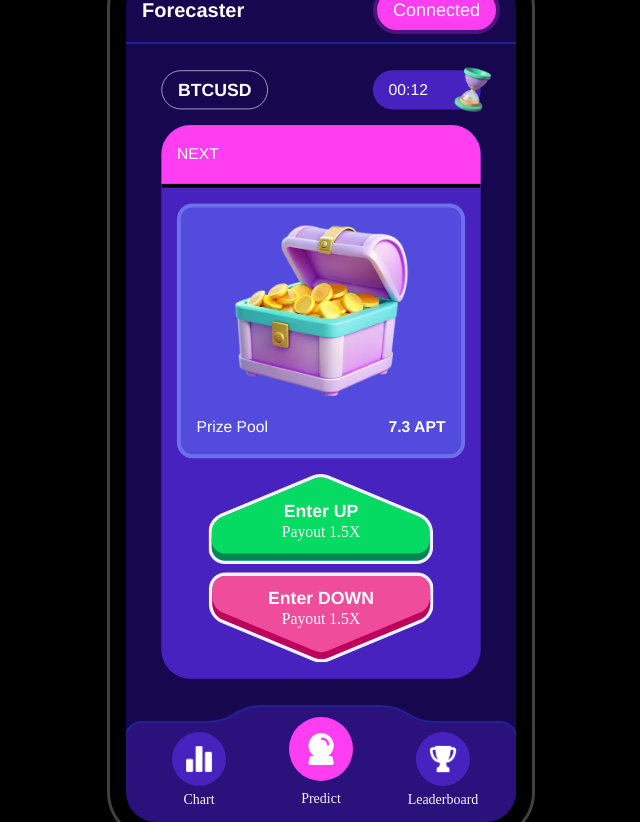
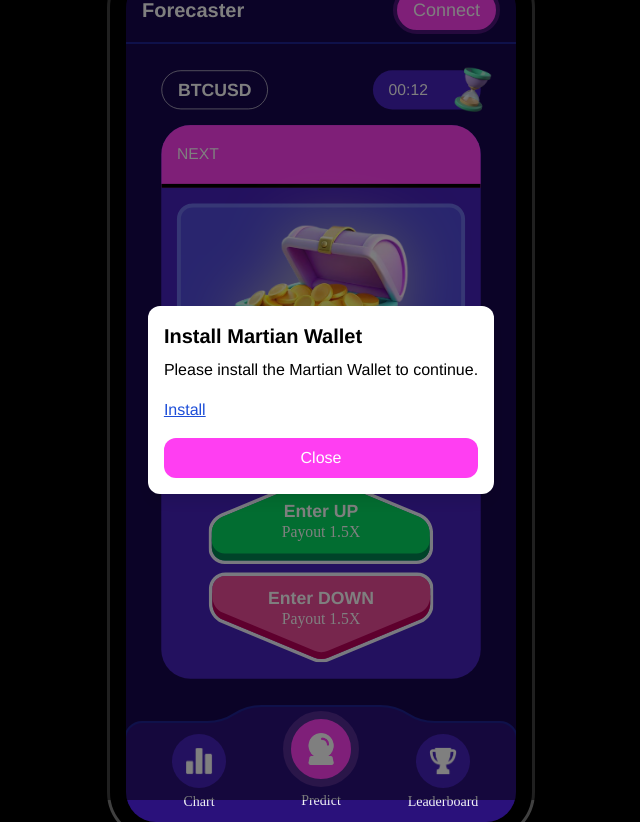
Before and after one commit to HemaDeviU/Forecaster-Aptos, a Next.js app: page / in a window 1280 px wide. Both pictures are taken after a click on the button "Connect". Shown: the whole page, without its empty margins (319-959 px from the left). Built offline with nearby package versions, Linux system fonts and the light colour scheme; a web font is replaced by a local one.

Commit message:
last changes

```diff
--- a/package.json
+++ b/package.json
@@ -9,6 +9,7 @@
     "lint": "next lint"
   },
   "dependencies": {
+    "@martianwallet/aptos-wallet-adapter": "^0.0.5",
     "@radix-ui/react-slot": "^1.1.0",
     "class-variance-authority": "^0.7.0",
     "clsx": "^2.1.1",
--- a/src/app/globals.css
+++ b/src/app/globals.css
@@ -147,7 +147,31 @@
 .pool-img {
   width: 180px;
   height: auto;
+  filter: drop-shadow(0 0 30px rgba(255, 255, 160, 0.5)); /* Outer glow effect */
 }
+.win-img {
+  filter: drop-shadow(0 0 30px rgba(255, 255, 143, 0.5)); /* Outer glow effect */
+}
+
+/* styles.css or your main CSS file */
+.win-img {
+  height: auto; /* Maintain aspect ratio */
+  animation: scale-in 0.5s ease-in-out forwards; /* Animation applied to the trophy image */
+}
+
+@keyframes scale-in {
+  from {
+      transform: scale(0); /* Start at 0% size */
+      opacity: 0; /* Start hidden */
+  }
+  to {
+      transform: scale(1); /* Scale to 100% size */
+      opacity: 1; /* Fully visible */
+  }
+}
+
+
+
 .aptos-img {width: 26px; height: auto;}
 .prediction-step, .bet-step {border-radius: 30px;}
 
--- a/src/components/PredictionCard.tsx
+++ b/src/components/PredictionCard.tsx
@@ -195,11 +195,11 @@
                     <div className='win-structure flex flex-col justify-between w-full p-4 pb-6 items-center h-full'>
                         <Confetti width={window.innerWidth} height={window.innerHeight} />
                         <div className='flex flex-col justify-center w-full p-4 items-center gap-6 h-full'>
-                            <img src="images/Trophy 1.png" alt="Win Image Trophy" />
+                            <img src="images/Trophy 1.png" alt="Win Image Trophy" className='win-img'/>
                             <h1 className='text-3xl text-center'>Congrats!</h1>
                             <div className='flex flex-col gap-2 items-center justify-center'>
                                 <p>You have won:</p>
-                                <div className='flex items-center gap-2'> <img src="images/aptos_logo.png" alt="aptos logo" className='aptos-img' /> <p>8.3 APT</p></div>
+                                <div className='flex items-center gap-2'> <img src="images/aptos_logo.png" alt="aptos logo" className='aptos-img' /> <p>1.5 APT</p></div>
                             </div>
                         </div>
                         <button onClick={resetPrediction} className='connect-button-hover bg-button text-white px-4 py-2 rounded w-full rounded-xl'>Claim</button>
--- a/src/components/bottom-menu.tsx
+++ b/src/components/bottom-menu.tsx
@@ -2,7 +2,7 @@
 
 const BottomMenu = () => {
   return (
-    <nav className='relative p-8 pt-3 pb-0'>
+    <nav className='relative p-8 pt-1.5 pb-0'>
         <svg width="398" height="130" viewBox="0 0 394 130" fill="none" xmlns="http://www.w3.org/2000/svg" className='absolute top-0 left-0 -ml-1'>
             <path d="M1 128V129H2H392H393V128V34.2919C393 24.7419 385.258 17 375.708 17H310.561C301.112 17 291.864 14.2779 283.921 9.15943C275.655 3.83276 266.03 1 256.197 1H137.803C127.97 1 118.344 3.83276 110.079 9.15943C102.136 14.2779 92.8875 17 83.4386 17H18.2919C8.74185 17 1 24.7418 1 34.2919V128Z" fill="#4722BF" fill-opacity="0.4" stroke="#1F2295" stroke-width="2"/>
         </svg>
@@ -14,8 +14,8 @@
                 </div>
                 <span className="text-sm text-gray-100">Chart</span>
             </Link>
-            <Link href="/" className="menu-icon-box flex flex-col items-center w-[50px] pb-4 gap-2">
-                <div className='bg-accent rounded-full w-[64px] h-[64px] flex justify-center items-center'>
+            <Link href="/" className="menu-icon-box flex flex-col items-center w-[50px] pb-6 gap-1">
+                <div className='bg-accent border-8 rounded-full w-[76px] h-[76px] flex justify-center items-center' style={{ borderColor: '#552C94' }}>
                       <img src="images/PredictIcon.png" alt="Predict Menu Icon" width="32px" />
                 </div>
                 <span className="text-sm text-gray-100">Predict</span>
--- a/src/components/navbar.tsx
+++ b/src/components/navbar.tsx
@@ -1,6 +1,6 @@
 "use client";
 
-
+import WalletButton from '../components/walletButton'; // Adjust the path based on your folder structure
 import Link from 'next/link';
 import { useState } from 'react';
 
@@ -25,12 +25,13 @@
 
         {/* Connect Button */}
         <div>
-          <button onClick={() => {
+          {/* <button onClick={() => {
                                     handleConnect(); // Connect the wallet first
                                 }}className="connect-button-hover rounded-full border-4 bg-button text-white px-4 py-1.5 rounded text-lg" style={{ borderColor: '#4D147C' }}
           >
             {isConnected ? 'Connected' : 'Connect'}
-          </button>
+          </button> */}
+          <WalletButton/>
         </div>
       </div>
     </nav>
--- /dev/null
+++ b/src/components/walletButton.tsx
@@ -0,0 +1,99 @@
+import React, { useState, useEffect, useRef } from 'react';
+import Link from 'next/link';
+
+const WalletButton: React.FC = () => {
+  const [account, setAccount] = useState<string | null>(null);
+  const [showPopup, setShowPopup] = useState<boolean>(false);
+  const buttonRef = useRef<HTMLButtonElement | null>(null);
+
+  useEffect(() => {
+    const checkConnection = async () => {
+      if (window.martian) {
+        const connected = await window.martian.isConnected();
+        if (connected) {
+          const accountInfo = await window.martian.account();
+          setAccount(accountInfo.address);
+        }
+      }
+    };
+    checkConnection();
+  }, []);
+
+  useEffect(() => {
+    if (buttonRef.current) {
+      buttonRef.current.innerText = account ? 'Disconnect' : 'Connect';
+    }
+  }, [account]);
+
+  const connectMartian = async () => {
+    if (window.martian) {
+      try {
+        const response = await window.martian.connect();
+        setAccount(response.address);
+        console.log("Connected account:", response);
+        setShowPopup(false); // Close the popup if connection is successful
+      } catch (error) {
+        console.error("Failed to connect:", error);
+      }
+    } else {
+      console.error("Martian wallet not found. Please install it.");
+      setShowPopup(true); // Show popup if Martian wallet is not found
+    }
+  };
+
+  const disconnectMartian = async () => {
+    if (window.martian) {
+      await window.martian.disconnect();
+      setAccount(null);
+    }
+  };
+
+  const closePopup = () => {
+    setShowPopup(false);
+  };
+
+  return (
+    <div>
+      {account ? (
+        <div>
+          <button
+            onClick={disconnectMartian}
+            className='connect-button-hover rounded-full border-4 bg-button text-white px-4 py-1.5 rounded text-lg'
+            style={{ borderColor: '#4D147C' }}>
+            Disconnect
+          </button>
+        </div>
+      ) : (
+        <button
+          ref={buttonRef}
+          onClick={connectMartian}
+          className='connect-button-hover rounded-full border-4 bg-button text-white px-4 py-1.5 rounded text-lg'
+          style={{ borderColor: '#4D147C' }}>
+          Connect
+        </button>
+      )}
+
+      {/* Popup for installing Martian Wallet */}
+      {showPopup && (
+        <div
+          className="fixed top-1/2 left-1/2 transform -translate-x-1/2 -translate-y-1/2 h-full p-6 bottom-0 flex items-center justify-center bg-black bg-opacity-50 z-50 w-full w-[400px]"
+          onClick={closePopup}
+        >
+          <div className="bg-white p-4 rounded-lg shadow-lg flex flex-col rounded-xl">
+            <h2 className="text-xl font-bold mb-2">Install Martian Wallet</h2>
+            <p>Please install the Martian Wallet to continue.</p>
+            <a href="https://chromewebstore.google.com/detail/martian-aptos-sui-wallet/efbglgofoippbgcjepnhiblaibcnclgk" className='mt-4 text-blue-700 underline'> Install</a>
+            <button
+              className="mt-4 bg-button text-white px-4 py-2 rounded-xl"
+              onClick={closePopup}
+            >
+              Close
+            </button>
+          </div>
+        </div>
+      )}
+    </div>
+  );
+};
+
+export default WalletButton;
```
Also changed, not shown: src/global.d.ts (added, +17 -0 lines), 1 other file (tests, documents, lock files or other folders).
